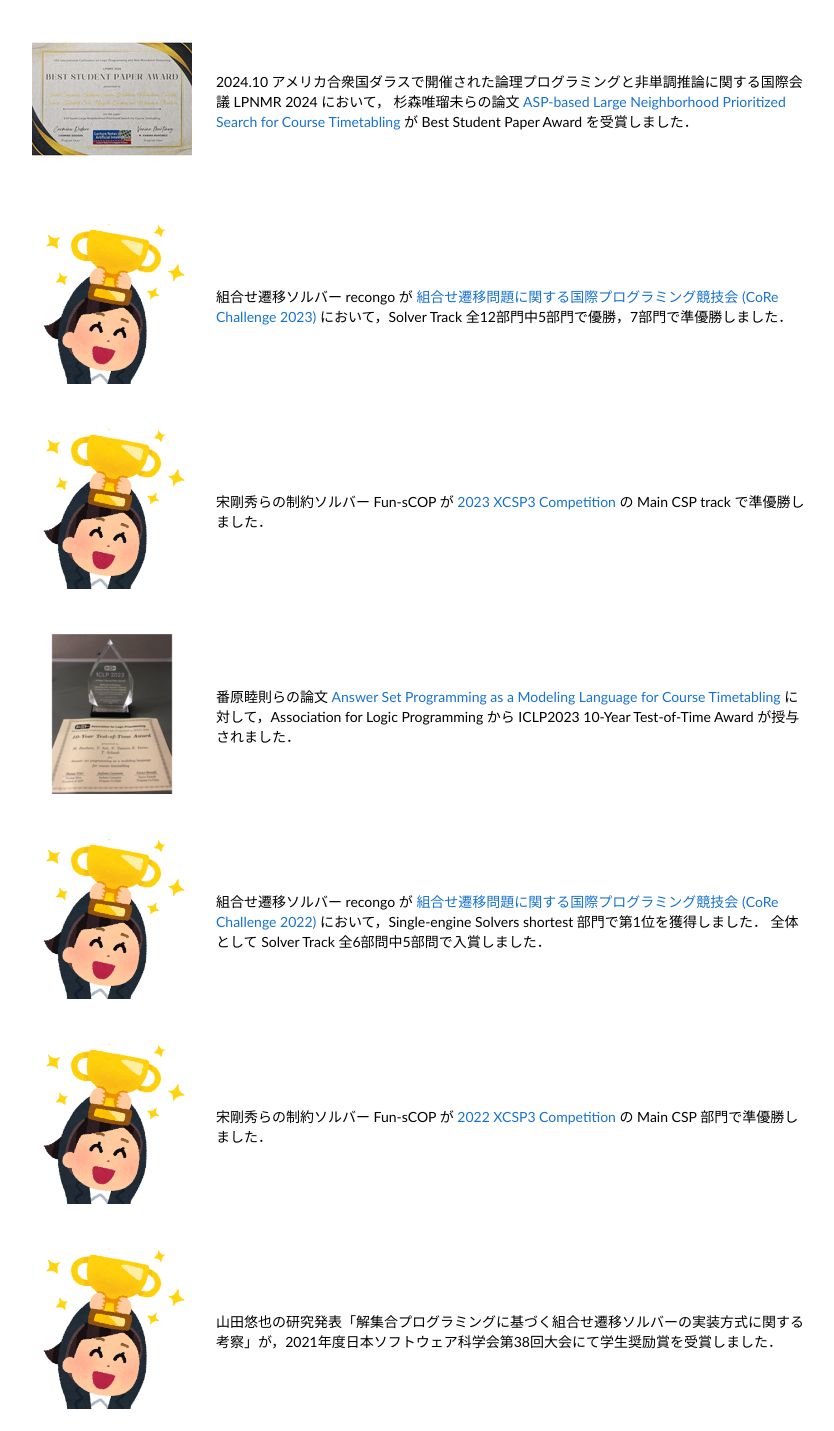
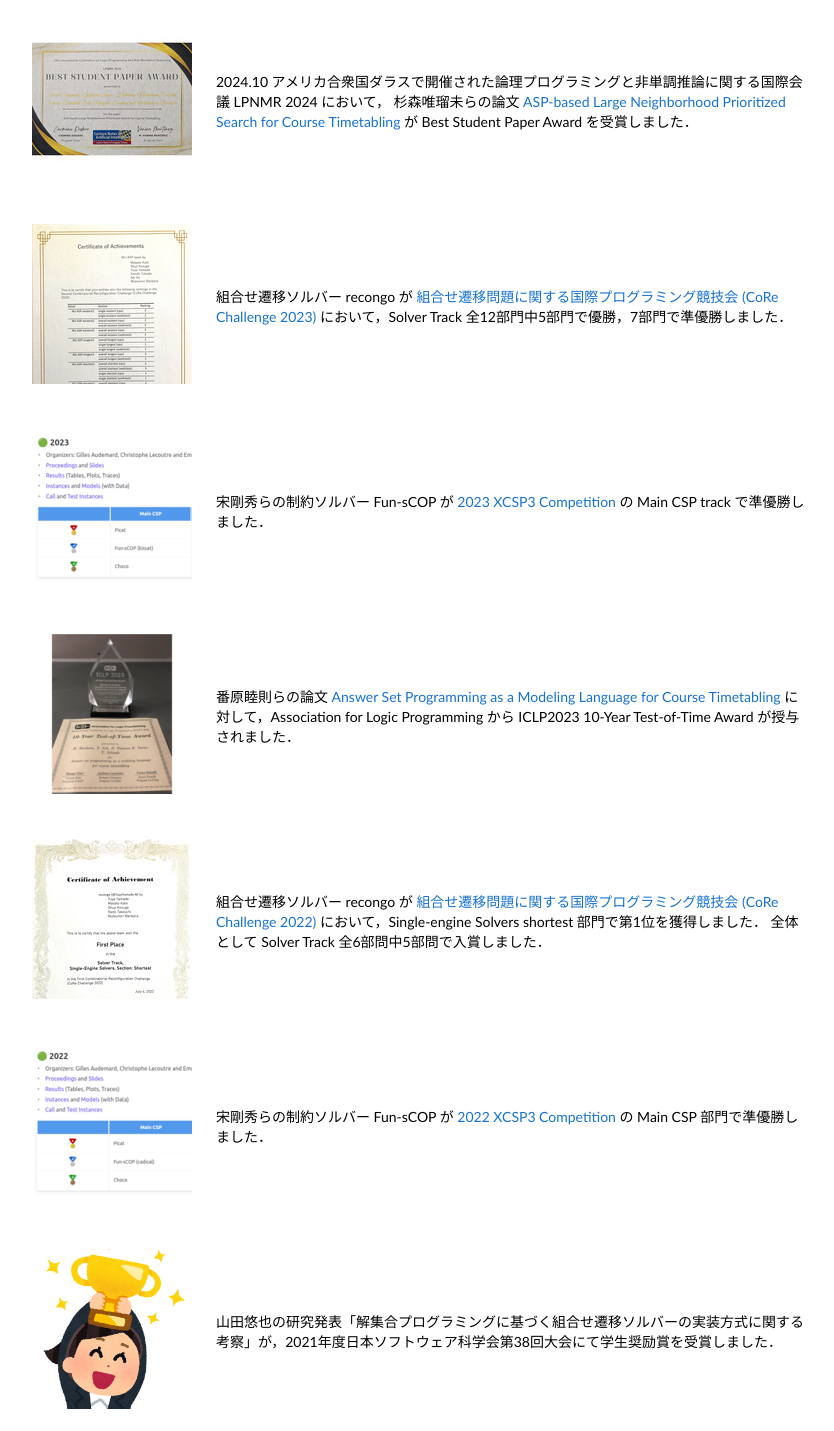
Before and after one commit to banbaralab/banbaralab.github.io, a plain HTML site: page docs/index.html in a window 1280 px wide. Shown: the part 1129-2560 px from the top of the page, without its empty margins (224-1058 px from the left). Drawn offline with Linux system fonts and the light colour scheme.

Commit message:
add pictures

```diff
--- a/docs/index.html
+++ b/docs/index.html
@@ -145,7 +145,7 @@
               -->
               <tr>
                 <td style="padding:16px;width:20%;vertical-align:middle">
-                  <img src="./fig/news/trophy_bw_160x160.png" width="160" height="160">
+                  <img src="./fig/news/160x160_core23.png" width="160" height="160">
                 </td>
                 <td style="padding:8px;width:80%;vertical-align:middle">
                   組合せ遷移ソルバー recongo が
@@ -160,7 +160,7 @@
 	      -->
               <tr>
                 <td style="padding:16px;width:20%;vertical-align:middle">
-                  <img src="./fig/news/trophy_bw_160x160.png" width="160" height="160">
+                  <img src="./fig/news/160x160_xcsp23.png" width="160" height="160">
                 </td>
                 <td style="padding:8px;width:80%;vertical-align:middle">
                   宋剛秀らの制約ソルバー Fun-sCOP が
@@ -187,7 +187,7 @@
 	      -->
               <tr>
                 <td style="padding:16px;width:20%;vertical-align:middle">
-                  <img src="./fig/news/trophy_bw_160x160.png" width="160" height="160">
+                  <img src="./fig/news/160x160_core22.jpg" width="160" height="160">
                 </td>
                 <td style="padding:8px;width:80%;vertical-align:middle">
                   組合せ遷移ソルバー recongo が
@@ -203,7 +203,7 @@
 	      -->
               <tr>
                 <td style="padding:16px;width:20%;vertical-align:middle">
-                  <img src="./fig/news/trophy_bw_160x160.png" width="160" height="160">
+                  <img src="./fig/news/160x160_xcsp22.png" width="160" height="160">
                 </td>
                 <td style="padding:8px;width:80%;vertical-align:middle">
                   宋剛秀らの制約ソルバー Fun-sCOP が
@@ -249,7 +249,7 @@
 	      -->
               <tr>
                 <td style="padding:16px;width:20%;vertical-align:middle">
-                  <img src="./fig/news/trophy_bw_160x160.png" width="160" height="160">
+                  <img src="./fig/news/160x160_xcsp19.png" width="160" height="160">
                 </td>
                 <td style="padding:8px;width:80%;vertical-align:middle">
                   宋剛秀らの制約ソルバー Fun-sCOP が 2019 XCSP3 Competition の Main track の CSP (CPUランキング) と CSP (wallclockランキング) の2部門で準優勝しました．
@@ -273,7 +273,7 @@
 	      -->
               <tr>
                 <td style="padding:16px;width:20%;vertical-align:middle">
-                  <img src="./fig/news/trophy_bw_160x160.png" width="160" height="160">
+                  <img src="./fig/news/160x160_jssst18_kaisetsu.png" width="160" height="160">
                 </td>
                 <td style="padding:8px;width:80%;vertical-align:middle">
 		  宋剛秀らの論文「<a href="https://doi.org/10.11309/jssst.34.1_67">SAT型制約プログラミングシステムと周辺技術</a>」
```
Also changed, not shown: docs/research.html (+1 -1 lines), docs/fig/news/160x160_core22.jpg (added), docs/fig/news/160x160_core23.png (added), docs/fig/news/160x160_jssst18_kaisetsu.png (added), docs/fig/news/160x160_xcsp19.png (added), docs/fig/news/160x160_xcsp22.png (added), docs/fig/news/160x160_xcsp23.png (added), docs/fig/news/160x160_xcsp24.png (added), docs/fig/research/160x160_walcom2024.jpeg (added).
